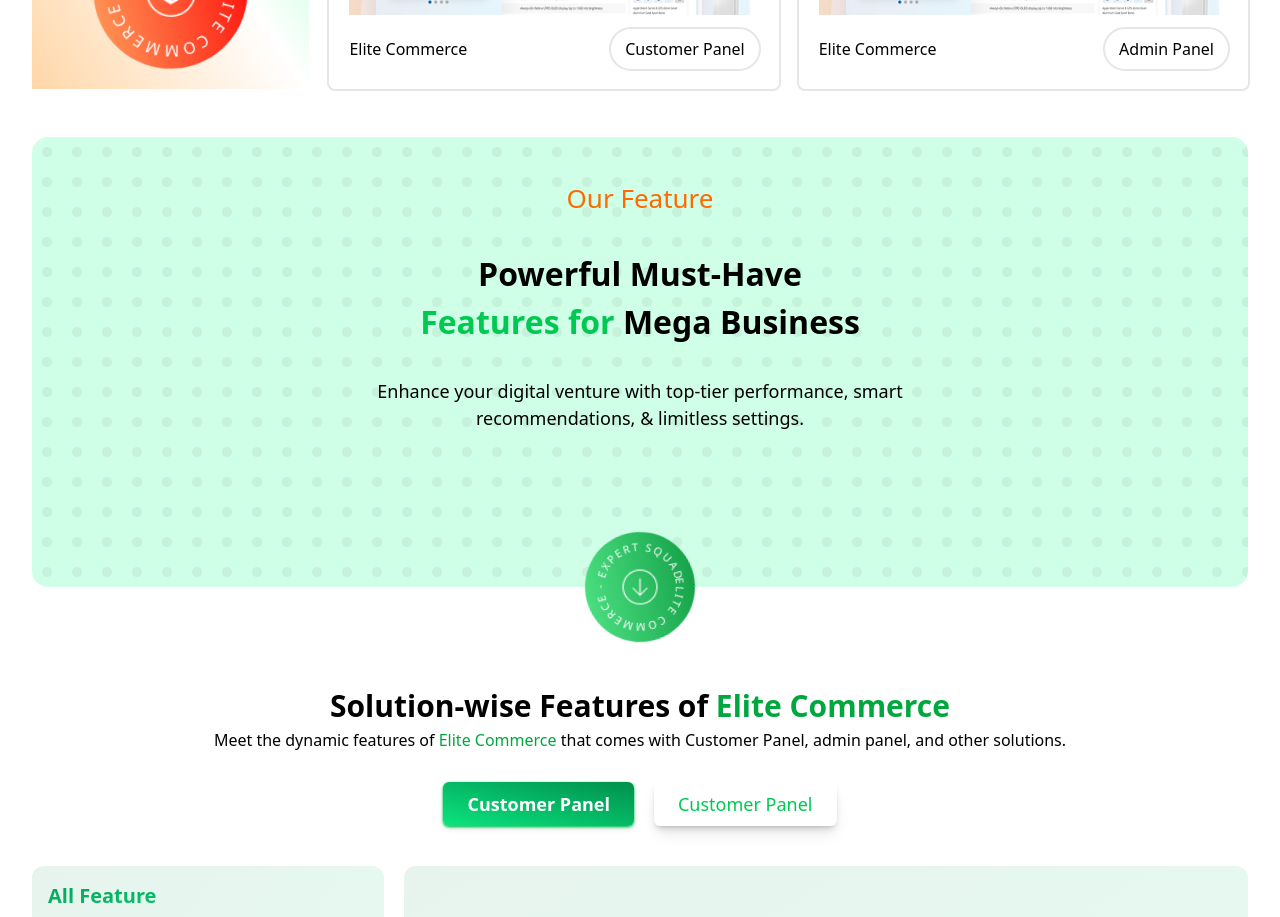
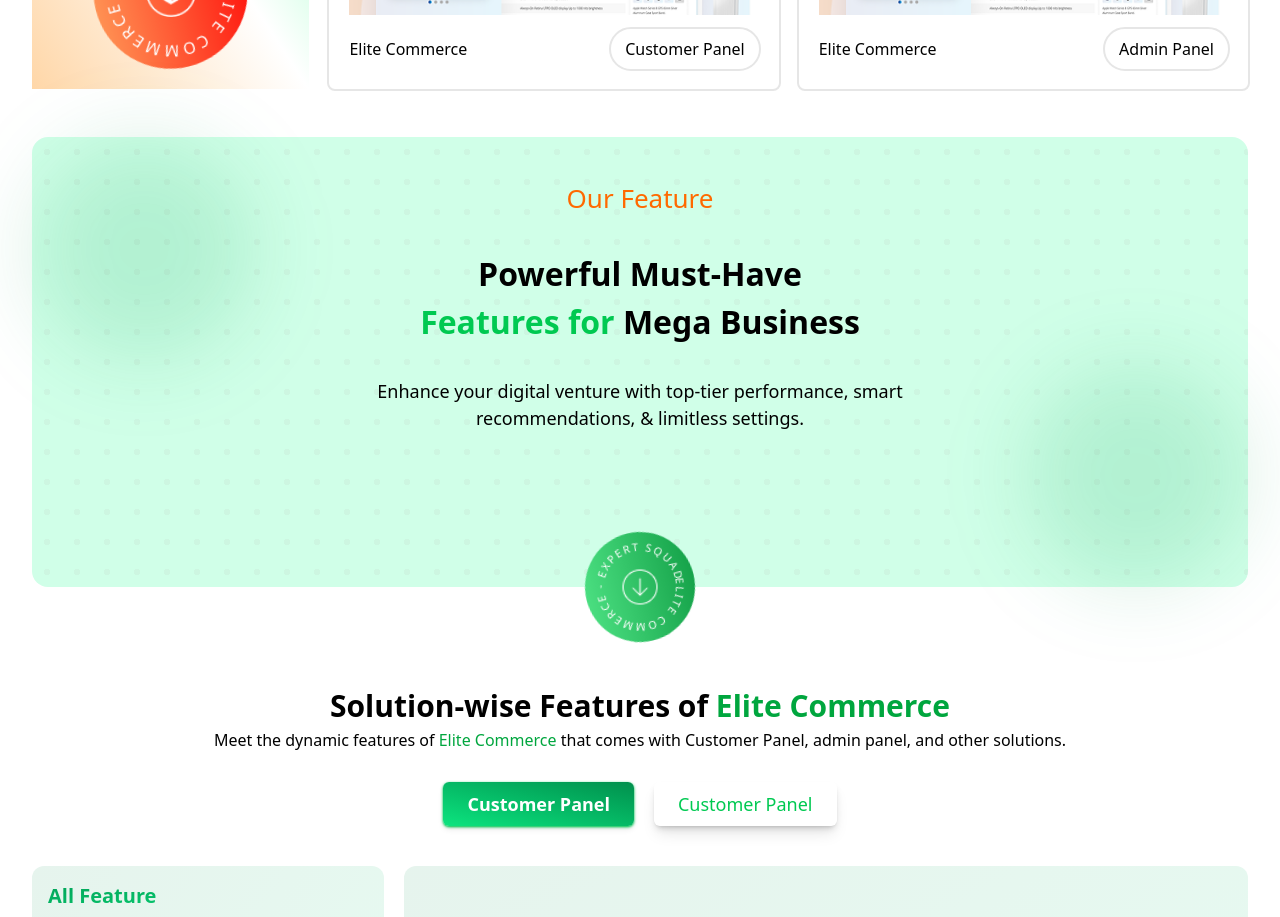
Before and after one commit to sifayet007/elite_commerce_sifat, a Next.js app: page / in a window 1280 px wide. Shown: the part 1460-2377 px from the top of the page. Built offline with nearby package versions, Linux system fonts and the light colour scheme.

Commit message:
Style: add shadow ourFeature section to background

```diff
--- a/src/components/main/OurFeature.tsx
+++ b/src/components/main/OurFeature.tsx
@@ -4,7 +4,10 @@
 
 const OurFeature = () => {
   return (
-    <div className="pt-[clamp(32px,4vw,42px)] pb-[clamp(54px,10vw,123px)] text-center bg-[radial-gradient(#C6F2DC_5px,transparent_0)] [background-size:30px_30px] relative bg-[#D0FFE8] rounded-2xl mt-12">
+    <div className="pt-[clamp(32px,4vw,42px)] pb-[clamp(54px,10vw,123px)] text-center bg-[radial-gradient(#cdf6e1_3px,transparent_0)] [background-size:30px_30px] relative bg-[#D0FFE8]    rounded-2xl mt-12">
+      <div className="absolute  left-0 top-0 w-56 h-56 bg-[#119F5B]/15 rounded-full overflow-hidden blur-2xl z-0"></div>
+      <div className="absolute   bottom-0 right-0 w-56 h-56 bg-[#119F5B]/15 rounded-full overflow-hidden blur-2xl z-0"></div>
+
       <div className="z-30 lg:space-y-8 md:space-y-6 space-y-4">
         <h1 className="text-orange-500 relative z-40 text-[clamp(12px,2.5vw,26px)] fotn-semibold ">
           Our Feature
```
